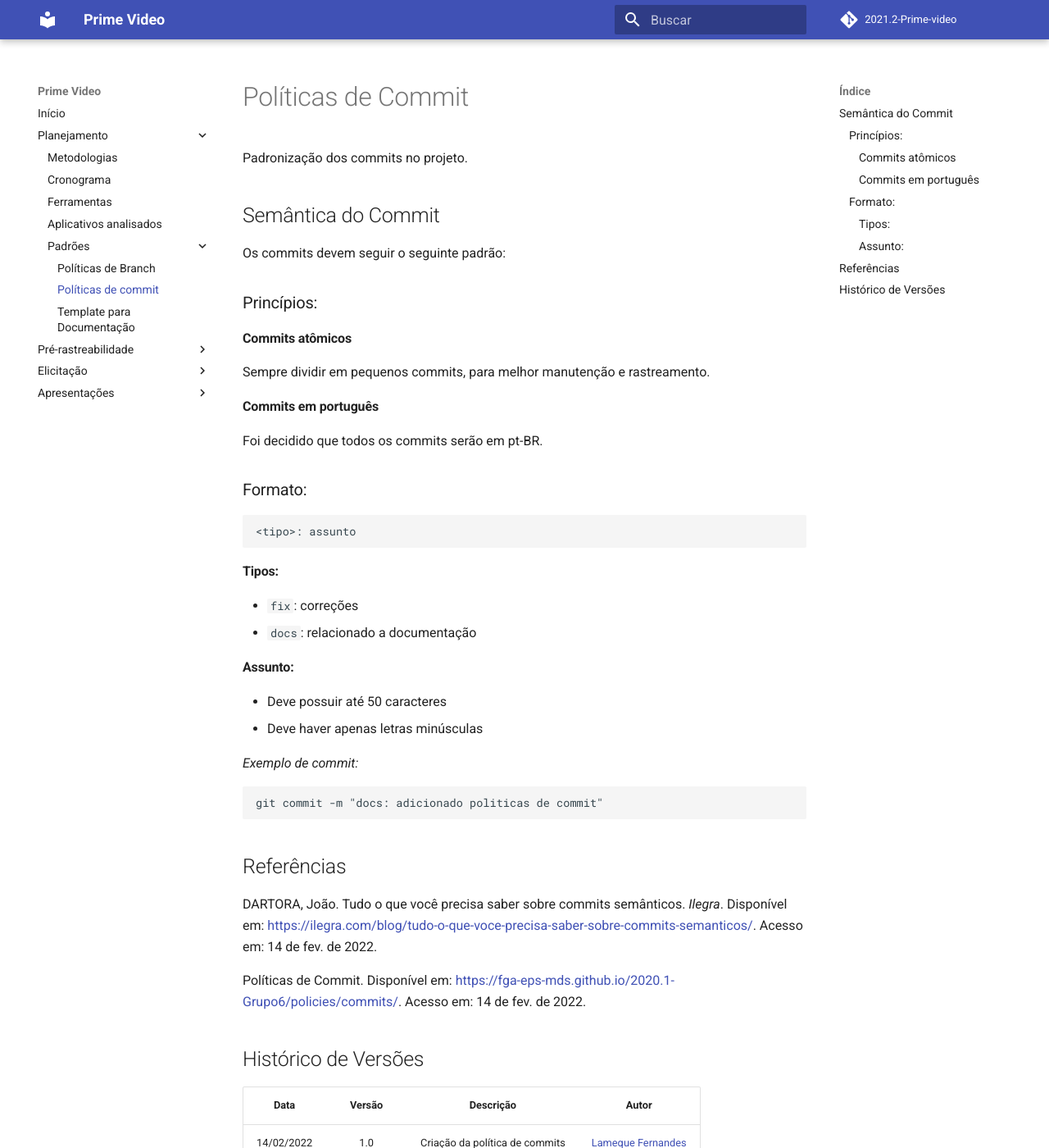
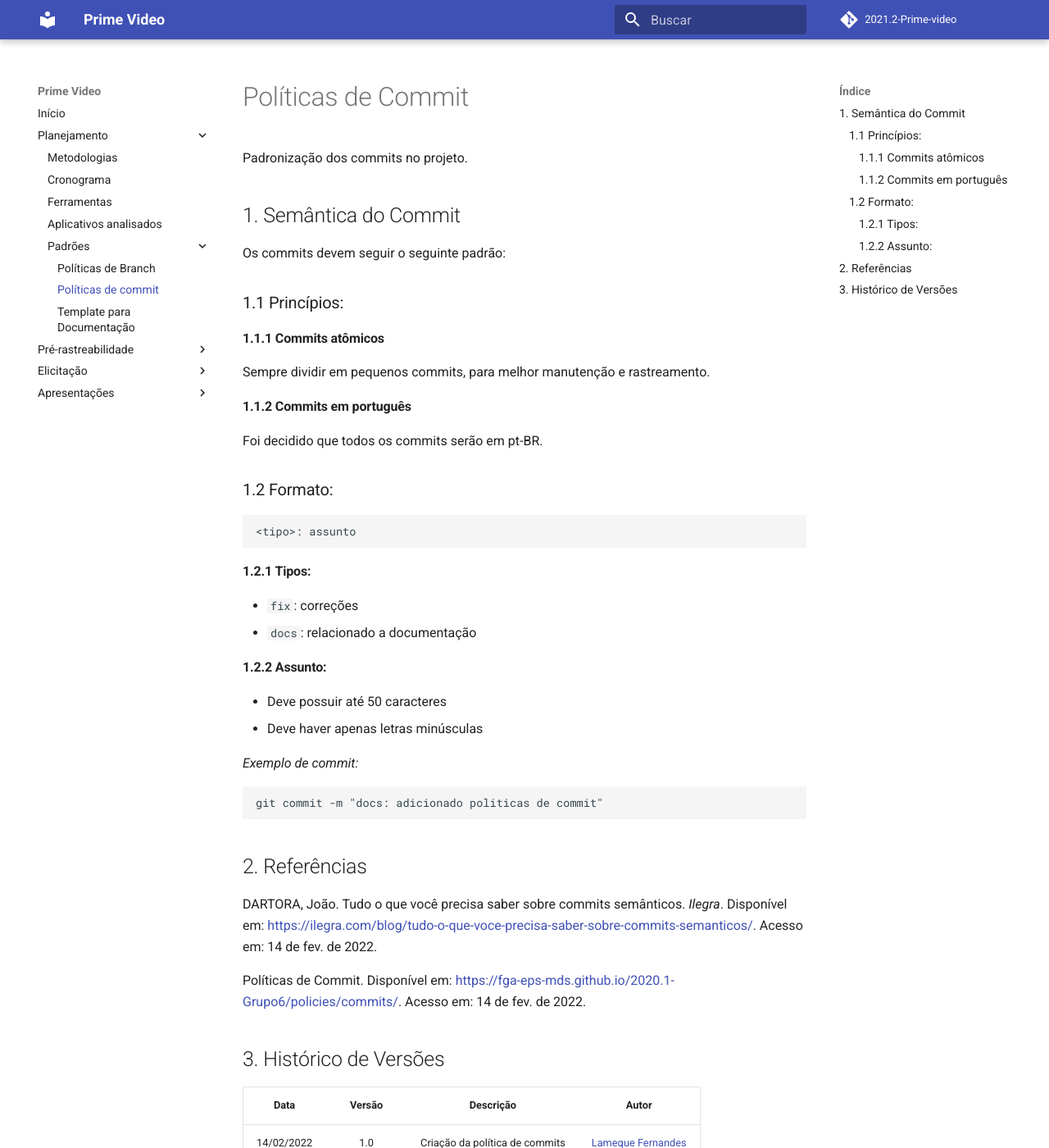
Before and after one commit to Requisitos-de-Software/2021.2-Prime-video, an MkDocs documentation site: the page built from docs/padroes/commits.md, in a window 1280 px wide and 1400 px high. Shown: the whole window at 82% size. Built offline with MkDocs 1.6.1 and Material for MkDocs 9.7.7, drawn with Linux system fonts in a browser that asks for light colours; comment, search, counter and statistics services are not loaded.

Commit message:
Adição da numeração de tópicos

````diff
--- a/docs/padroes/commits.md
+++ b/docs/padroes/commits.md
@@ -3,32 +3,32 @@
 Padronização dos commits no projeto.
 
 
-## Semântica do Commit
+## 1. Semântica do Commit
 
 Os commits devem seguir o seguinte padrão:
 
 
-### Princípios:
+### 1.1 Princípios:
 
-#### Commits atômicos
+#### 1.1.1 Commits atômicos
 
 Sempre dividir em pequenos commits, para melhor manutenção e rastreamento.
 
-#### Commits em português
+#### 1.1.2 Commits em português
 
 Foi decidido que todos os commits serão em pt-BR.
 
-### Formato:
+### 1.2 Formato:
 ```
 <tipo>: assunto
 ```
 
-#### Tipos:
+#### 1.2.1 Tipos:
 
 - ```fix```: correções
 - ```docs```: relacionado a documentação
 
-#### Assunto:
+#### 1.2.2 Assunto:
 
 - Deve possuir até 50 caracteres
 - Deve haver apenas letras minúsculas
@@ -38,14 +38,14 @@
 git commit -m "docs: adicionado politicas de commit"
 ```
 
-## Referências
+## 2. Referências
 
 DARTORA, João. Tudo o que você precisa saber sobre commits semânticos. *Ilegra*. Disponível em: <https://ilegra.com/blog/tudo-o-que-voce-precisa-saber-sobre-commits-semanticos/>. Acesso em: 14 de fev. de 2022.
 
 Políticas de Commit. Disponível em: <https://fga-eps-mds.github.io/2020.1-Grupo6/policies/commits/>. Acesso em: 14 de fev. de 2022.
 
 
-## Histórico de Versões
+## 3. Histórico de Versões
 
 | Data       | Versão | Descrição                      | Autor             |
 | :--------: | :----: | :----------:                   | :---------------: |
````
